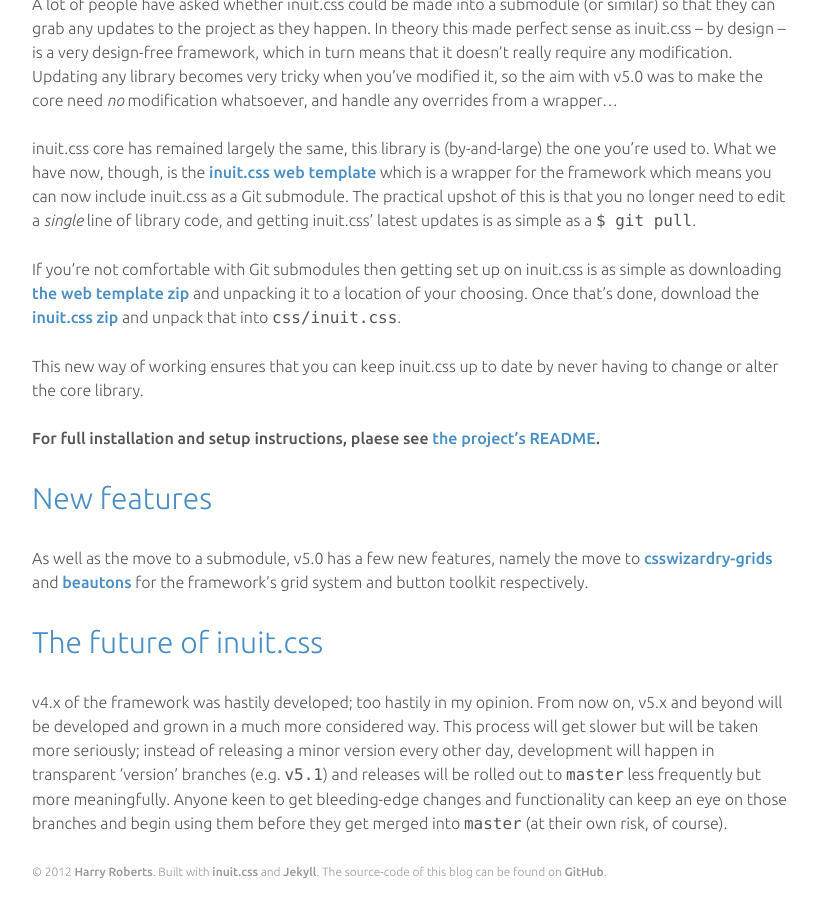
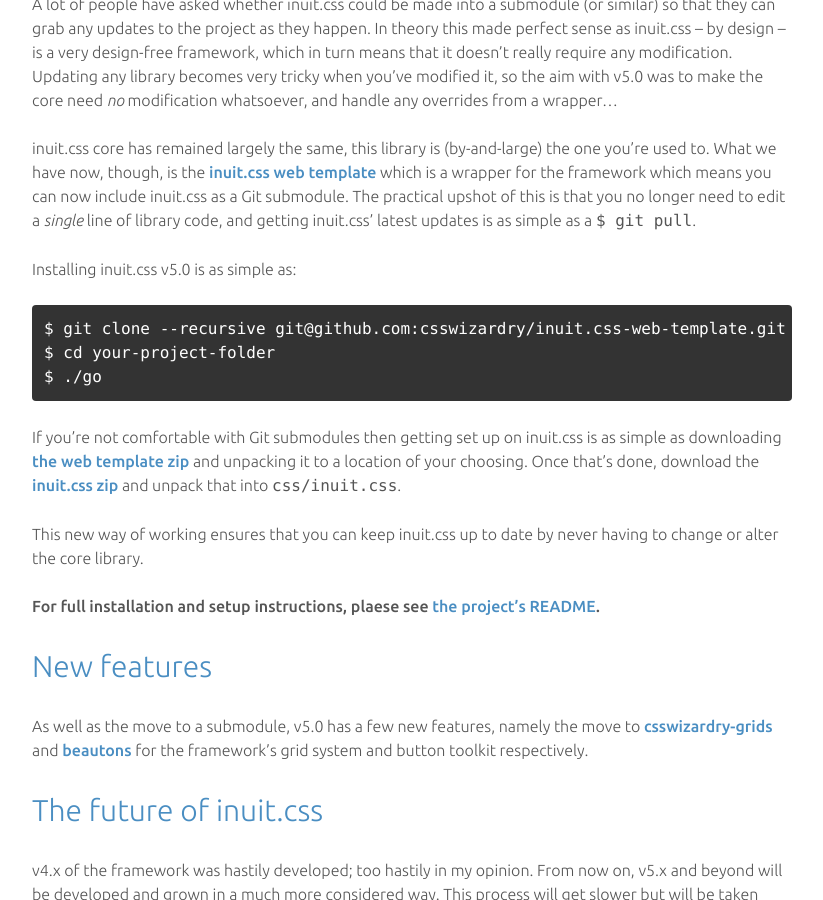
Before and after one commit to csswizardry/inuit.css, a Jekyll site: the page built from _posts/2013-03-08-inuit-css-v5.0.md, in a window 1280 px wide and 900 px high, scrolled down 429 px. Shown: the whole window, without its empty margins (32-855 px from the left). Built offline with Jekyll 4.4.1, drawn with Linux system fonts in a browser that asks for light colours; Markdown is read by kramdown in place of the engine named in the settings.

Commit message:
Update blog post

```diff
--- a/_posts/2013-03-08-inuit-css-v5.0.md
+++ b/_posts/2013-03-08-inuit-css-v5.0.md
@@ -28,6 +28,12 @@
 edit a _single_ line of library code, and getting inuit.css’ latest updates is
 as simple as a `$ git pull`.
 
+Installing inuit.css v5.0 is as simple as:
+
+    $ git clone --recursive git@github.com:csswizardry/inuit.css-web-template.git your-project-folder
+    $ cd your-project-folder
+    $ ./go
+
 If you’re not comfortable with Git submodules then getting set up on inuit.css
 is as simple as downloading [the web template zip](https://github.com/csswizardry/inuit.css-web-template/archive/master.zip)
 and unpacking it to a location of your choosing. Once that’s done, download the
```
